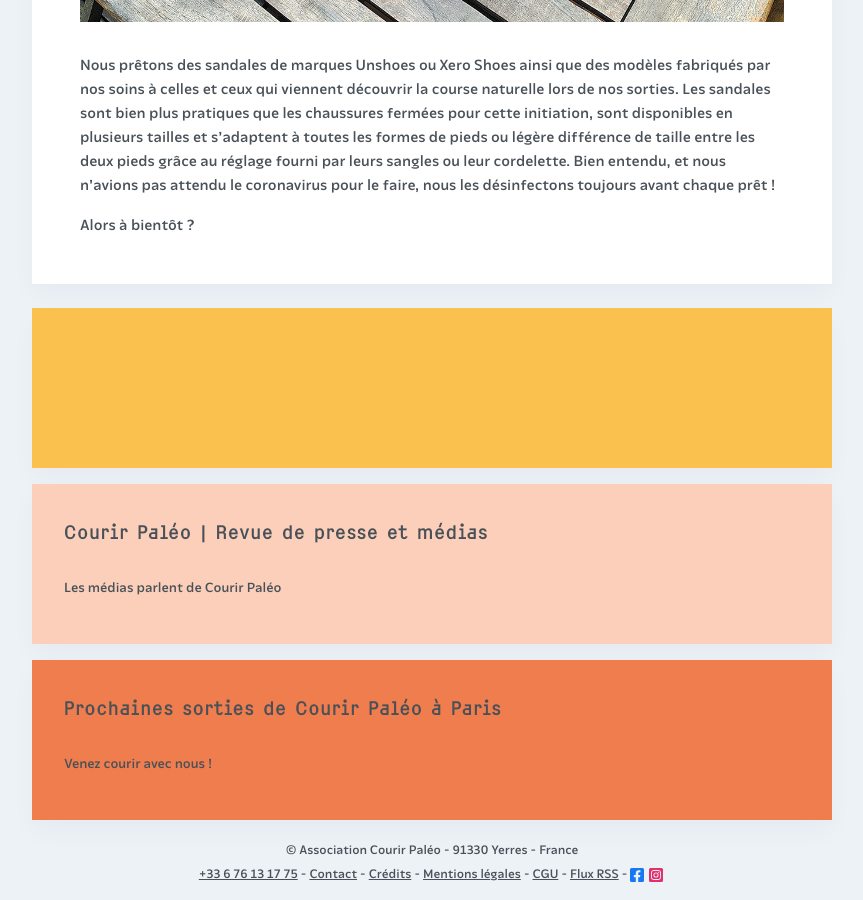
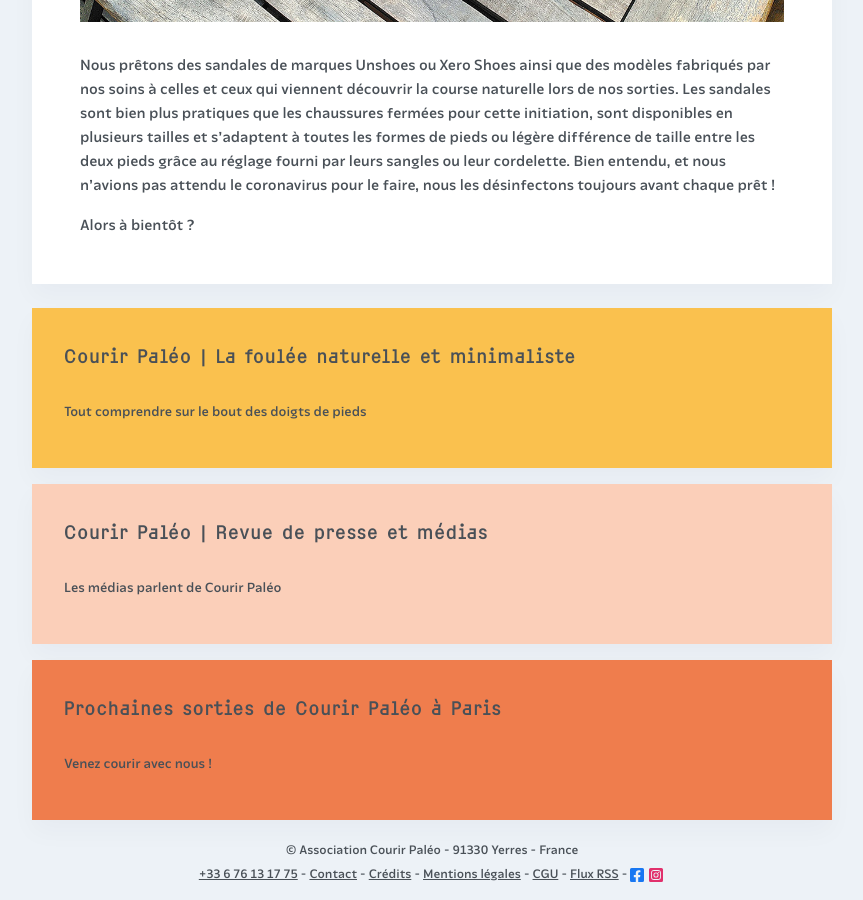
Before and after one commit to courirpaleo/courirpaleo.github.io, a Jekyll site: the page built from _pages-secondary/foulee-naturelle.md, in a window 1280 px wide and 900 px high, scrolled down 5440 px. Shown: the whole window, without its empty margins (208-1071 px from the left). Built offline with Jekyll 4.4.1, drawn with Linux system fonts in a browser that asks for light colours; some web fonts are replaced; some of the changed text lies outside the part shown.

Commit message:
Update foulee-naturelle.md

```diff
--- a/_pages-secondary/foulee-naturelle.md
+++ b/_pages-secondary/foulee-naturelle.md
@@ -1,10 +1,10 @@
 ---
-title: Courir Paléo : La foulée naturelle et minimaliste
+title: Courir Paléo | La foulée naturelle et minimaliste
 description: Tout comprendre sur le bout des doigts de pieds
 summary: Tout comprendre sur le bout des doigts de pieds
 ---
 ![Courir Paleo](/assets/images/CourirPaleo_course_Corse_Balagne_sentier_sandale_1200px.jpg)
-# La foulée naturelle
+# La foulée naturelle et minimaliste
 ## Tout comprendre sur le bout des doigts de pieds
 
 En courant pieds nus, en sandales ou avec des chaussures sans amorti, sans «&nbsp;drop&nbsp;» (la hauteur relative du talon) et plates à l'intérieur, le pied fonctionne normalement et tout le corps en est renforcé. Les blessures sont beaucoup moins fréquentes qu'avec des chaussures de course ou de running classiques. Celles-ci permettent certes de poser le talon en premier pour allonger sa foulée, mais bloquent le fonctionnement naturel du corps, donnent une mauvaise posture et transfèrent l'absorption du choc résiduel aux genoux et au reste des articulations. De plus, ces chaussures, comme la majorité des baskets, bottes ou bottines, comprennent une semelle intérieure galbée destinée à soutenir la voûte plantaire. Au contraire, celle-ci la fragilise car notre pied doit resté naturellement arqué, en tension, et ce faux support galbé le force à s'avachir et l'affaiblit.
```
